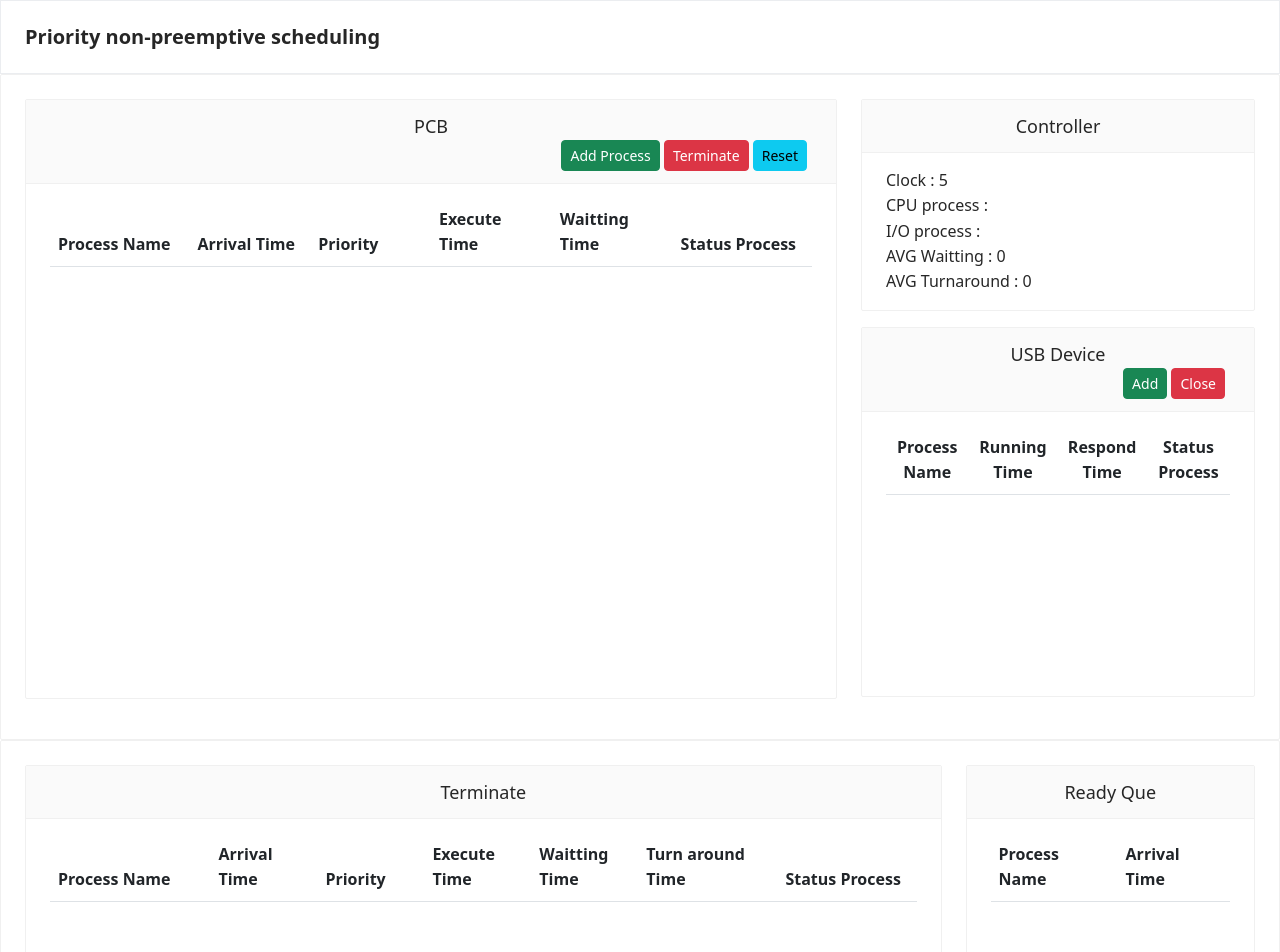
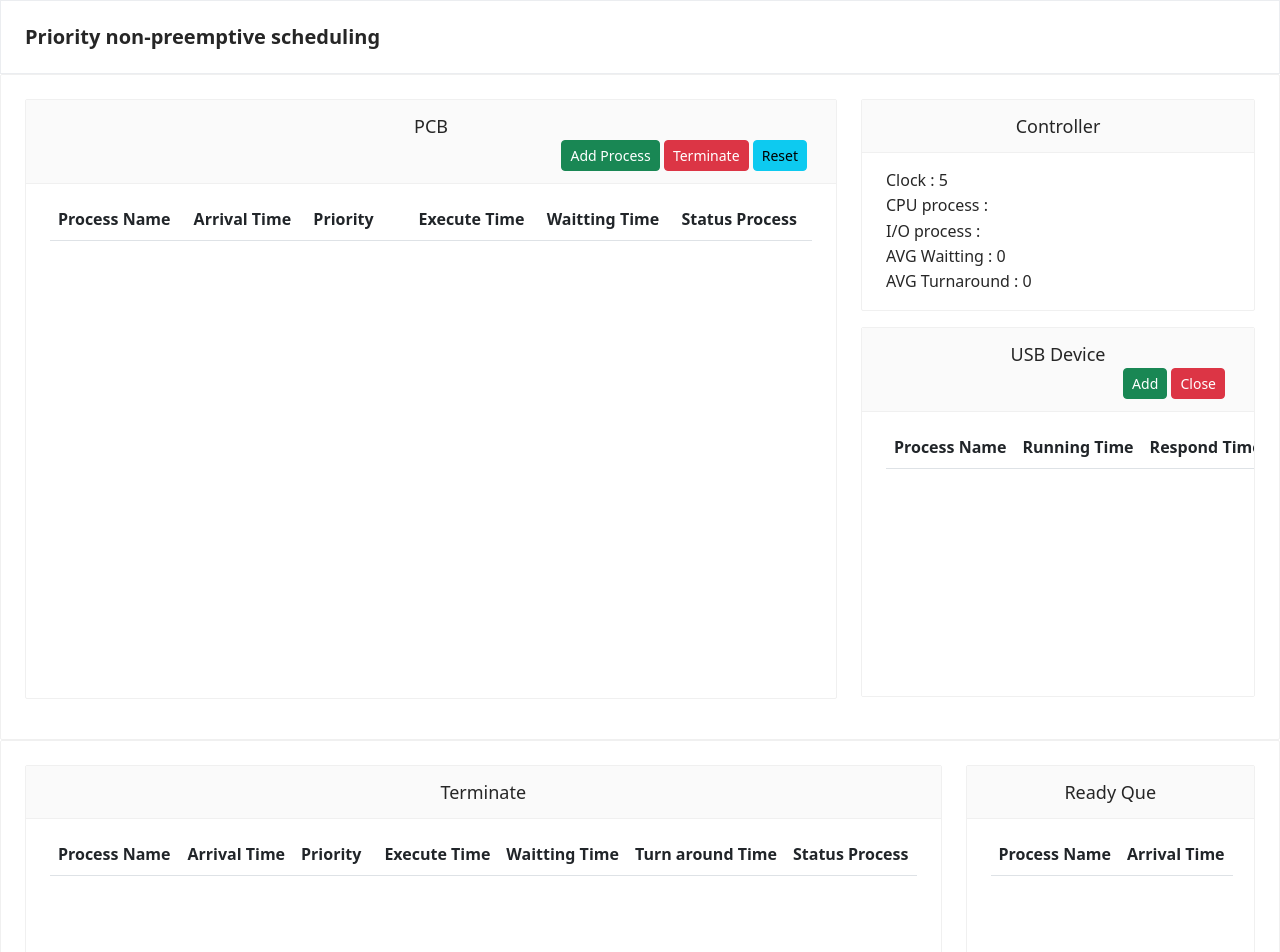
Before and after one commit to dulyakit/os-pcb, a React (Create React App) app: page / in a window 1280 px wide. Shown: the top 952 px of the page. Built offline with nearby package versions, Linux system fonts and the light colour scheme.

Commit message:
แก้บั๊คเมื่อ terminate แล้ว add process id จะเป็นขนาดของ arr

```diff
--- a/src/model/store.js
+++ b/src/model/store.js
@@ -1,5 +1,6 @@
 const initialState = {
   clock: 0,
+  processLast: 1,
   processList: [],
   process: {},
   processCurrent: null,
--- a/src/view/pcb.js
+++ b/src/view/pcb.js
@@ -11,6 +11,7 @@ const PCB = () => {
   const dispatch = useDispatch()
   const clock = useSelector((state) => state.clock)
   const processList = useSelector((state) => state.processList)
+  const processLast = useSelector((state) => state.processLast)
   const process = useSelector((state) => state.process)
   const processCurrent = useSelector((state) => state.processCurrent)
   const usbCurrent = useSelector((state) => state.usbCurrent)
@@ -22,6 +23,7 @@ const PCB = () => {
   const setProcess = ((any) => dispatch({ type: 'set', process: any, }))
   const setClock = ((any) => dispatch({ type: 'set', clock: any, }))
   const setProcessList = ((any) => dispatch({ type: 'set', processList: any, }))
+  const setProcessLast = ((any) => dispatch({ type: 'set', processLast: any, }))
   const setProcessTerminateList = ((any) => dispatch({ type: 'set', processTerminateList: any, }))
   const setProcessCurrent = ((any) => dispatch({ type: 'set', processCurrent: any, }))
   const setUsbCurrent = ((any) => dispatch({ type: 'set', usbCurrent: any, }))
@@ -37,8 +39,8 @@ const PCB = () => {
 
   const addProcess = () => {
     setProcess({
-      id: processList.length,
-      name: `Process${processList.length}`,
+      id: processLast,
+      name: `Process${processLast}`,
       arrivalTime: clock,
       priority: getRandomInt(0, 9),
       usb: {
@@ -52,6 +54,7 @@ const PCB = () => {
       wait: 0,
       statusProcess: 'New'
     })
+    setProcessLast(processLast + 1)
   }
 
   const terminateProcess = () => {
@@ -257,7 +260,7 @@ const PCB = () => {
                 </div>
               }
                 style={{ height: '600px', overflow: 'scroll', overflowX: 'scroll' }}>
-                <Table hover>
+                <Table hover className='text-nowrap'>
                   <thead align="left">
                     <tr>
                       <th style={{ width: '15%' }}>Process Name</th>
--- a/src/view/que.js
+++ b/src/view/que.js
@@ -29,7 +29,7 @@ function Que() {
       type="inner"
       title={<span style={{ fontSize: '18px' }}>Ready Que</span>}
       style={{ height: '300px', overflow: 'scroll', overflowX: 'hidden' }}>
-      <Table align="left" hover>
+      <Table align="left" hover className='text-nowrap'>
         <thead>
           <tr align='left'>
             <th >
--- a/src/view/terminate.js
+++ b/src/view/terminate.js
@@ -18,7 +18,7 @@ const Terminate = () => {
                 </div>
               }
                 style={{ height: '300px', overflow: 'scroll', overflowX: 'scroll' }}>
-                <Table hover>
+                <Table hover className='text-nowrap'>
                   <thead align="left">
                     <tr>
                       <th style={{ width: '15%' }}>Process Name</th>
--- a/src/view/usb.js
+++ b/src/view/usb.js
@@ -71,7 +71,7 @@ const Usb = () => {
         </div>
       }
       style={{ height: '370px', overflow: 'scroll', overflowX: 'scroll' }}>
-      <Table align="left" hover>
+      <Table align="left" hover className='text-nowrap'>
         <thead>
           <tr>
             <th>Process Name</th>
```
